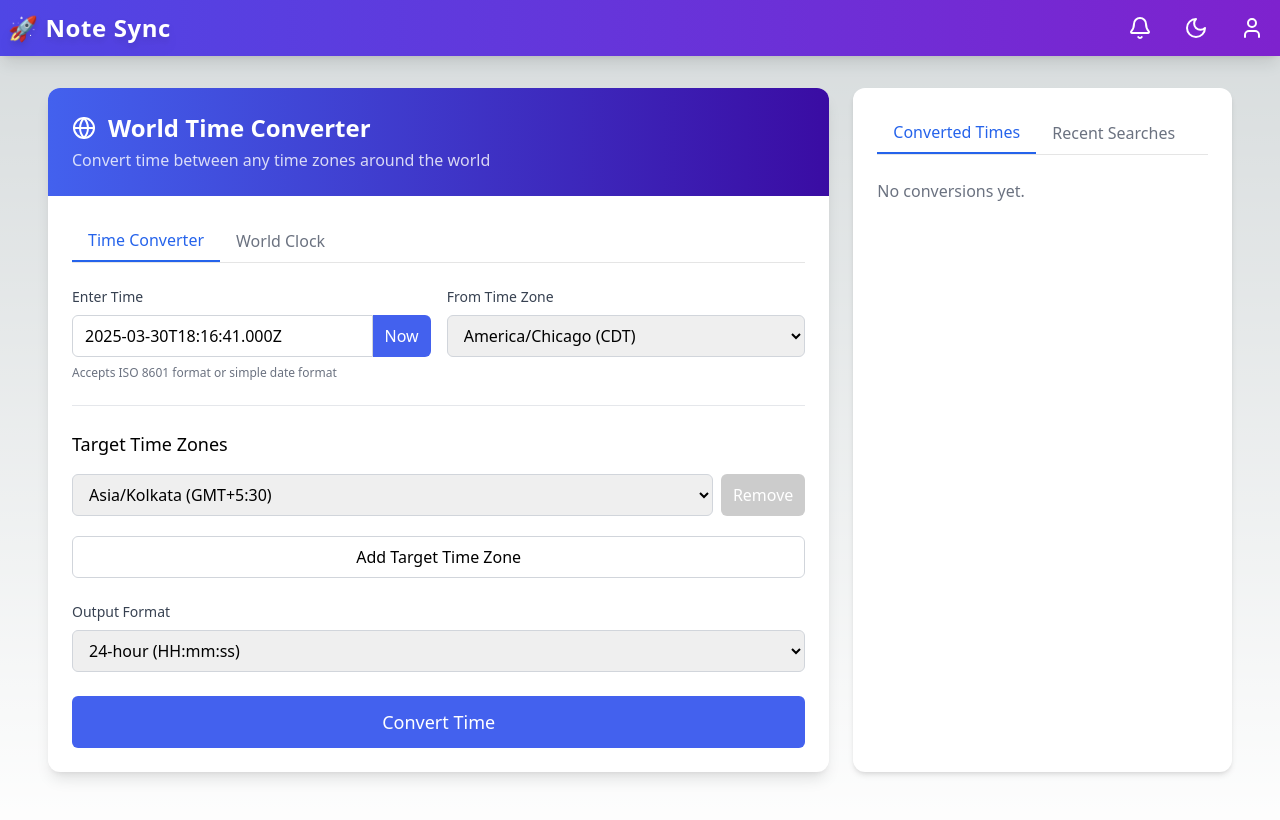
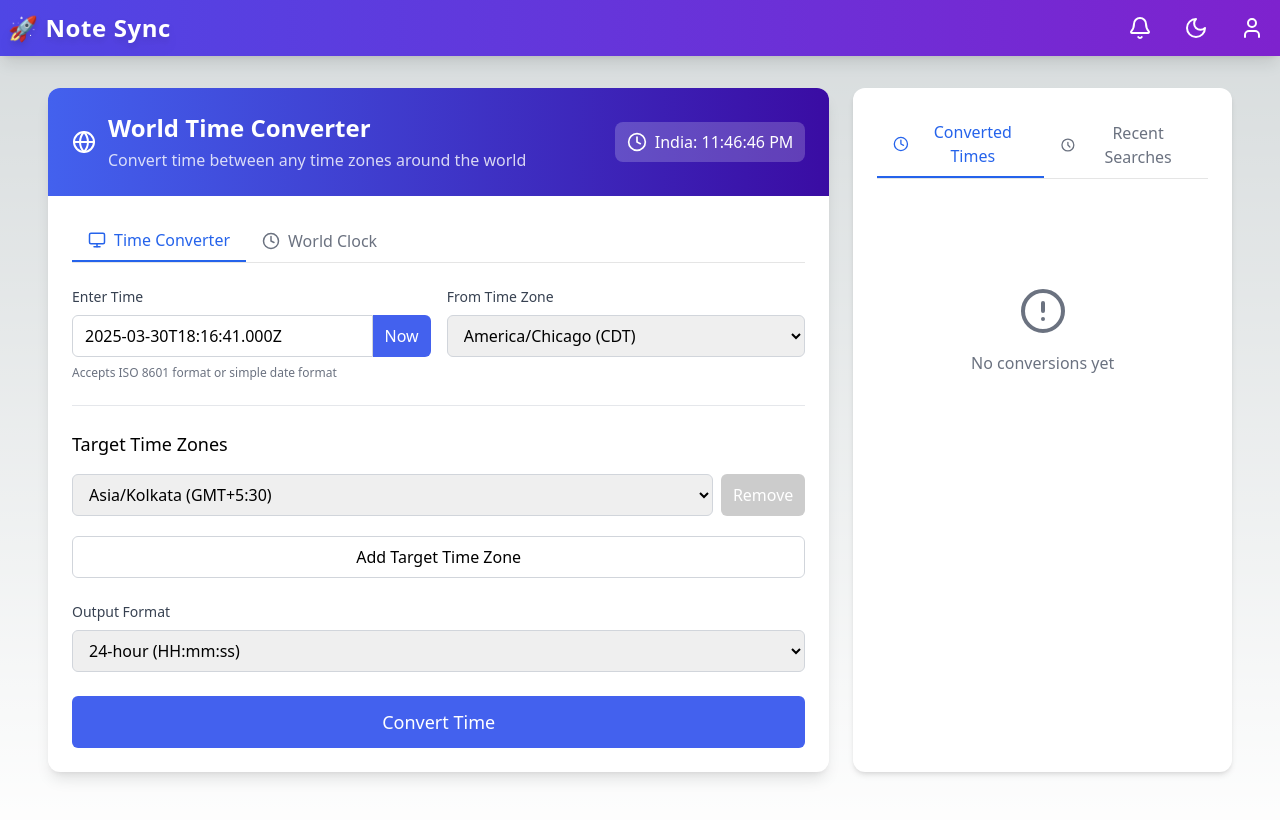
Before and after one commit to ajjjugoswami/ajay-planner, a Next.js app: page /time-converter in a window 1280 px wide. Shown: the top 820 px of the page. Built offline with nearby package versions, Linux system fonts and the light colour scheme.

Commit message:
feat: implement recent searches functionality with localStorage support in Time Converter

```diff
--- a/src/components/HomePage.tsx
+++ b/src/components/HomePage.tsx
@@ -31,13 +31,7 @@ const sections = [
     description: "Easily convert time zones.",
     color: "text-yellow-600 dark:text-yellow-400",
   },
-  {
-    href: "/planner",
-    icon: NotebookPen,
-    title: "Planner",
-    description: "Plan your tasks and stay organized.",
-    color: "text-purple-600 dark:text-purple-400",
-  },
+
   {
     href: "/notes",
     icon: CalendarCheck,
@@ -45,13 +39,7 @@ const sections = [
     description: "Set and manage your notes easily.",
     color: "text-indigo-600 dark:text-indigo-400",
   },
-  {
-    href: "/ask-ai",
-    icon: MessageSquare,
-    title: "Ask from AI",
-    description: "Get instant answers from AI.",
-    color: "text-blue-600 dark:text-blue-400",
-  },
+
   {
     href: "/resume-builder",
     icon: FileText,
--- a/src/components/timeConverter/RecentSearches.tsx
+++ b/src/components/timeConverter/RecentSearches.tsx
@@ -1,16 +1,25 @@
-"use client"
+"use client";
 
-import { motion } from "framer-motion"
-import { COLORS } from "@/lib/time-converter-constants"
+import { motion } from "framer-motion";
+import { COLORS } from "@/lib/time-converter-constants";
 
 interface RecentSearchesProps {
-  recentSearches: any[]
-  loadRecentSearch: (search: any) => void
+  recentSearches: any[];
+  loadRecentSearch: (search: any) => void;
+  deleteRecentSearch: (timestamp: number) => void;
 }
 
-export default function RecentSearches({ recentSearches, loadRecentSearch }: RecentSearchesProps) {
+export default function RecentSearches({
+  recentSearches,
+  loadRecentSearch,
+  deleteRecentSearch,
+}: RecentSearchesProps) {
   return (
-    <motion.div initial={{ opacity: 0 }} animate={{ opacity: 1 }} transition={{ duration: 0.3 }}>
+    <motion.div
+      initial={{ opacity: 0 }}
+      animate={{ opacity: 1 }}
+      transition={{ duration: 0.3 }}
+    >
       {recentSearches.length > 0 ? (
         <div className="space-y-3 sm:space-y-4">
           {recentSearches.map((search, index) => (
@@ -24,7 +33,10 @@ export default function RecentSearches({ recentSearches, loadRecentSearch }: Rec
               <div className="flex items-start mb-3">
                 <div
                   className="flex-shrink-0 w-8 h-8 sm:w-10 sm:h-10 rounded-full flex items-center justify-center mr-3"
-                  style={{ backgroundColor: COLORS.secondary, color: "#ffffff" }}
+                  style={{
+                    backgroundColor: COLORS.secondary,
+                    color: "#ffffff",
+                  }}
                 >
                   <svg
                     xmlns="http://www.w3.org/2000/svg"
@@ -43,16 +55,21 @@ export default function RecentSearches({ recentSearches, loadRecentSearch }: Rec
                   </svg>
                 </div>
                 <div className="flex-1">
-                  <div className="font-medium text-sm sm:text-base">From: {search.sourceZone}</div>
+                  <div className="font-medium text-sm sm:text-base">
+                    From: {search.sourceZone}
+                  </div>
                   <div className="text-xs sm:text-sm text-gray-500 mt-1">
                     {new Date(search.timestamp).toLocaleString()}
                   </div>
-                  <div className="text-xs sm:text-sm text-gray-500">Source time: {search.sourceTime}</div>
+                  <div className="text-xs sm:text-sm text-gray-500">
+                    Source time: {search.sourceTime}
+                  </div>
                   <div className="text-xs sm:text-sm text-gray-500 truncate">
                     Target zones: {search.targetZones.join(", ")}
                   </div>
                 </div>
               </div>
+              <div className="flex items-start gap-2">
                 <button
                   onClick={() => loadRecentSearch(search)}
                   className="w-full px-4 py-2 bg-blue-500 text-white rounded-md hover:bg-blue-600 focus:outline-none focus:ring-2 focus:ring-blue-500 text-sm"
@@ -60,12 +77,22 @@ export default function RecentSearches({ recentSearches, loadRecentSearch }: Rec
                 >
                   Load
                 </button>
+                <button
+                  onClick={() => deleteRecentSearch(search.timestamp)}
+                  className="w-full px-4 py-2 bg-red-500 text-white rounded-md text-sm"
+                >
+
+                  Delete
+                </button>
+              </div>
             </motion.div>
           ))}
         </div>
       ) : (
-        <div className="text-center p-6 sm:p-8 text-gray-500">No recent searches yet</div>
+        <div className="text-center p-6 sm:p-8 text-gray-500">
+          No recent searches yet
+        </div>
       )}
     </motion.div>
-  )
+  );
 }
--- a/src/components/timeConverter/TimeConverter.tsx
+++ b/src/components/timeConverter/TimeConverter.tsx
@@ -26,6 +26,26 @@ interface RecentSearch {
   timestamp: number;
 }
 
+const STORAGE_KEY = 'recentTimeSearches';
+
+const saveRecentSearchesToStorage = (searches: RecentSearch[]) => {
+  try {
+    localStorage.setItem(STORAGE_KEY, JSON.stringify(searches));
+  } catch (error) {
+    console.error('Failed to save recent searches to localStorage', error);
+  }
+};
+
+const loadRecentSearchesFromStorage = (): RecentSearch[] => {
+  try {
+    const data = localStorage.getItem(STORAGE_KEY);
+    return data ? JSON.parse(data) : [];
+  } catch (error) {
+    console.error('Failed to load recent searches from localStorage', error);
+    return [];
+  }
+};
+
 export default function TimeConverter() {
   // Left side tabs
   const [leftTab, setLeftTab] = useState<"converter" | "clock">("converter");
@@ -35,8 +55,7 @@ export default function TimeConverter() {
 
   // Time converter state
   const [inputTime, setInputTime] = useState<string>(new Date().toISOString());
-  const [sourceTimeZone, setSourceTimeZone] =
-    useState<string>("America/Chicago");
+  const [sourceTimeZone, setSourceTimeZone] = useState<string>("America/Chicago");
   const [targetTimeZones, setTargetTimeZones] = useState<string[]>([
     "Asia/Kolkata",
   ]);
@@ -48,6 +67,25 @@ export default function TimeConverter() {
     message: "",
     type: "",
   });
+  const [indiaTime, setIndiaTime] = useState<string>("");
+
+  // Initialize from localStorage and set up India time
+  useEffect(() => {
+    const storedSearches = loadRecentSearchesFromStorage();
+    if (storedSearches.length > 0) {
+      setRecentSearches(storedSearches);
+    }
+
+    const updateIndiaTime = () => {
+      const now = new Date();
+      const formatted = formatInTimeZone(now, "Asia/Kolkata", "h:mm:ss a");
+      setIndiaTime(formatted);
+    };
+
+    updateIndiaTime();
+    const interval = setInterval(updateIndiaTime, 1000);
+    return () => clearInterval(interval);
+  }, []);
 
   // Show notification
   const showNotification = (message: string, type = "success") => {
@@ -90,15 +128,16 @@ export default function TimeConverter() {
       setRightTab("converted");
 
       // Add to recent searches
-      setRecentSearches((prev) => [
-        {
+      const newRecentSearch = {
         sourceTime: inputTime,
         sourceZone: sourceTimeZone,
         targetZones: [...targetTimeZones],
         timestamp: Date.now(),
-        },
-        ...prev.slice(0, 4),
-      ]);
+      };
+
+      const updatedSearches = [newRecentSearch, ...recentSearches.slice(0, 4)];
+      setRecentSearches(updatedSearches);
+      saveRecentSearchesToStorage(updatedSearches);
 
       showNotification("Time converted successfully!");
     } catch (err) {
@@ -117,6 +156,17 @@ export default function TimeConverter() {
     setRightTab("converted");
     setTimeout(convertTime, 100);
   };
+
+  // Delete a recent search
+  const deleteRecentSearch = (timestamp: number) => {
+    const updatedSearches = recentSearches.filter(
+      (search) => search.timestamp !== timestamp
+    );
+    setRecentSearches(updatedSearches);
+    saveRecentSearchesToStorage(updatedSearches);
+    showNotification("Search deleted", "info");
+  };
+
   // Use current time
   const useCurrentTime = () => {
     setInputTime(new Date().toISOString());
@@ -148,7 +198,6 @@ export default function TimeConverter() {
     }
   };
 
-
   return (
     <motion.div
       initial={{ opacity: 0, y: 20 }}
@@ -165,6 +214,7 @@ export default function TimeConverter() {
               color: "#ffffff",
             }}
           >
+            <div className="flex items-center justify-between">
               <div className="flex items-center gap-3">
                 <svg
                   xmlns="http://www.w3.org/2000/svg"
@@ -181,34 +231,83 @@ export default function TimeConverter() {
                   <path d="M12 2a15.3 15.3 0 0 1 4 10 15.3 15.3 0 0 1-4 10 15.3 15.3 0 0 1-4-10 15.3 15.3 0 0 1 4-10z"></path>
                   <path d="M2 12h20"></path>
                 </svg>
+                <div>
                   <h1 className="text-2xl font-bold m-0">World Time Converter</h1>
-            </div>
                   <p className="text-white/80 mt-1">
                     Convert time between any time zones around the world
                   </p>
+                </div>
+              </div>
+              <div className="flex items-center gap-2 bg-white/20 px-3 py-2 rounded-lg">
+                <svg
+                  xmlns="http://www.w3.org/2000/svg"
+                  width="20"
+                  height="20"
+                  viewBox="0 0 24 24"
+                  fill="none"
+                  stroke="currentColor"
+                  strokeWidth="2"
+                  strokeLinecap="round"
+                  strokeLinejoin="round"
+                >
+                  <circle cx="12" cy="12" r="10"></circle>
+                  <polyline points="12 6 12 12 16 14"></polyline>
+                </svg>
+                <span className="font-medium">India: {indiaTime}</span>
+              </div>
+            </div>
           </div>
 
           <div className="p-6">
             {/* Left side tabs */}
             <div className="flex border-b mb-6">
               <button
-                className={`px-4 py-2 font-medium ${
+                className={`flex items-center gap-2 px-4 py-2 font-medium ${
                   leftTab === "converter"
                     ? "text-blue-600 border-b-2 border-blue-600"
                     : "text-gray-500"
                 }`}
                 onClick={() => setLeftTab("converter")}
               >
+                <svg
+                  xmlns="http://www.w3.org/2000/svg"
+                  width="18"
+                  height="18"
+                  viewBox="0 0 24 24"
+                  fill="none"
+                  stroke="currentColor"
+                  strokeWidth="2"
+                  strokeLinecap="round"
+                  strokeLinejoin="round"
+                >
+                  <rect x="2" y="3" width="20" height="14" rx="2" ry="2"></rect>
+                  <line x1="8" y1="21" x2="16" y2="21"></line>
+                  <line x1="12" y1="17" x2="12" y2="21"></line>
+                </svg>
                 Time Converter
               </button>
               <button
-                className={`px-4 py-2 font-medium ${
+                className={`flex items-center gap-2 px-4 py-2 font-medium ${
                   leftTab === "clock"
                     ? "text-blue-600 border-b-2 border-blue-600"
                     : "text-gray-500"
                 }`}
                 onClick={() => setLeftTab("clock")}
               >
+                <svg
+                  xmlns="http://www.w3.org/2000/svg"
+                  width="18"
+                  height="18"
+                  viewBox="0 0 24 24"
+                  fill="none"
+                  stroke="currentColor"
+                  strokeWidth="2"
+                  strokeLinecap="round"
+                  strokeLinejoin="round"
+                >
+                  <circle cx="12" cy="12" r="10"></circle>
+                  <polyline points="12 6 12 12 16 14"></polyline>
+                </svg>
                 World Clock
               </button>
             </div>
@@ -248,23 +347,51 @@ export default function TimeConverter() {
             {/* Right side tabs */}
             <div className="flex border-b mb-6">
               <button
-                className={`px-4 py-2 font-medium ${
+                className={`flex items-center gap-2 px-4 py-2 font-medium ${
                   rightTab === "converted"
                     ? "text-blue-600 border-b-2 border-blue-600"
                     : "text-gray-500"
                 }`}
                 onClick={() => setRightTab("converted")}
               >
+                <svg
+                  xmlns="http://www.w3.org/2000/svg"
+                  width="18"
+                  height="18"
+                  viewBox="0 0 24 24"
+                  fill="none"
+                  stroke="currentColor"
+                  strokeWidth="2"
+                  strokeLinecap="round"
+                  strokeLinejoin="round"
+                >
+                  <circle cx="12" cy="12" r="10"></circle>
+                  <polyline points="12 6 12 12 16 14"></polyline>
+                </svg>
                 Converted Times
               </button>
               <button
-                className={`px-4 py-2 font-medium ${
+                className={`flex items-center gap-2 px-4 py-2 font-medium ${
                   rightTab === "recent"
                     ? "text-blue-600 border-b-2 border-blue-600"
                     : "text-gray-500"
                 }`}
                 onClick={() => setRightTab("recent")}
               >
+                <svg
+                  xmlns="http://www.w3.org/2000/svg"
+                  width="18"
+                  height="18"
+                  viewBox="0 0 24 24"
+                  fill="none"
+                  stroke="currentColor"
+                  strokeWidth="2"
+                  strokeLinecap="round"
+                  strokeLinejoin="round"
+                >
+                  <path d="M3 12a9 9 0 1 0 18 0a9 9 0 0 0 -18 0"></path>
+                  <path d="M12 8v4l3 3"></path>
+                </svg>
                 Recent Searches
               </button>
             </div>
@@ -279,12 +406,30 @@ export default function TimeConverter() {
                   }}
                 />
               ) : (
-                <p className="text-gray-500">No conversions yet.</p>
+                <div className="flex flex-col items-center justify-center h-64 text-gray-500">
+                  <svg
+                    xmlns="http://www.w3.org/2000/svg"
+                    width="48"
+                    height="48"
+                    viewBox="0 0 24 24"
+                    fill="none"
+                    stroke="currentColor"
+                    strokeWidth="2"
+                    strokeLinecap="round"
+                    strokeLinejoin="round"
+                  >
+                    <circle cx="12" cy="12" r="10"></circle>
+                    <line x1="12" y1="8" x2="12" y2="12"></line>
+                    <line x1="12" y1="16" x2="12.01" y2="16"></line>
+                  </svg>
+                  <p className="mt-4">No conversions yet</p>
+                </div>
               )
             ) : (
               <RecentSearches
                 recentSearches={recentSearches}
                 loadRecentSearch={loadRecentSearch}
+                deleteRecentSearch={deleteRecentSearch}
               />
             )}
           </div>
```
Lines whose indentation alone changed are shown as unchanged.
